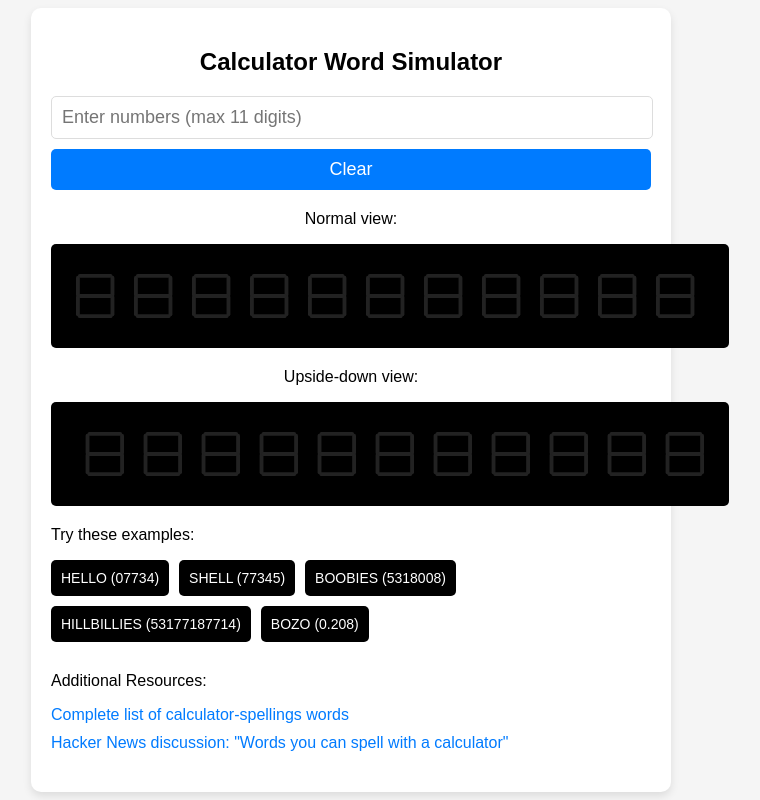
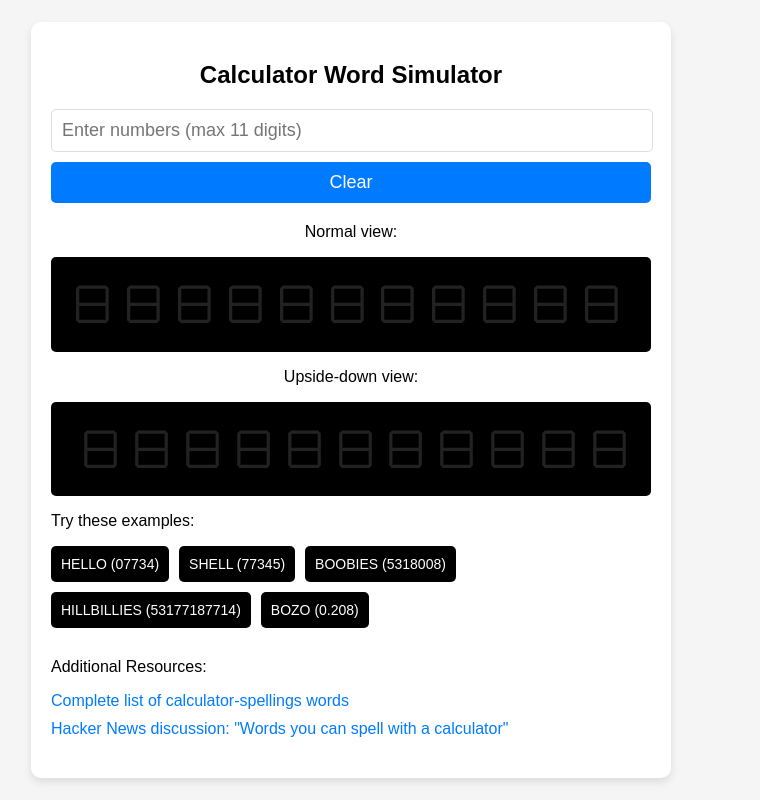
Before and after one commit to limyewjin/calculator-word-simulator, a React (Create React App) app: page / in a window 1280 px wide. Shown: the whole page, without its empty margins (289-1049 px from the left). Built offline with nearby package versions, Linux system fonts and the light colour scheme.

Commit message:
Fix display container issues

```diff
--- a/src/App.css
+++ b/src/App.css
@@ -58,6 +58,8 @@ h2 {
 
 .display-wrapper {
   text-align: center;
+  max-width: 100%;
+  margin: 0 auto;
 }
 
 .display-container {
@@ -66,12 +68,15 @@ h2 {
   border-radius: 5px;
   display: flex;
   justify-content: center;
-  width: fit-content;
+  max-width: 100%;
+  overflow: hidden;
   margin: 0 auto;
 }
 
 .display-container svg {
   margin: 0 5px;
+  max-width: 100%;
+  height: auto;
 }
 
 .examples-container button {
--- a/src/components/CalculatorWordSimulator.js
+++ b/src/components/CalculatorWordSimulator.js
@@ -31,7 +31,7 @@ const SevenSegmentDigit = ({ digit, hasDecimal, upsideDown = false }) => {
   const activeSeg = segments[digit] || segments[' '];
 
   return (
-    <svg width="48" height="64" viewBox="0 0 50 50" style={{ transform: upsideDown ? 'rotate(180deg)' : 'none' }}>
+    <svg width="48" height="64" viewBox="0 0 50 50" style={{ transform: upsideDown ? 'rotate(180deg)' : 'none', maxWidth: '100%', height: 'auto' }}>
       <rect x="0" y="0" width="50" height="50" fill="black" />
       {segmentPaths.map((d, i) => (
         <path key={i} d={d} stroke={activeSeg[i] ? 'white' : '#222'} strokeWidth="4" strokeLinecap="round" fill="none" />
```
Also changed, not shown: 1 other file (tests, documents, lock files or other folders).
